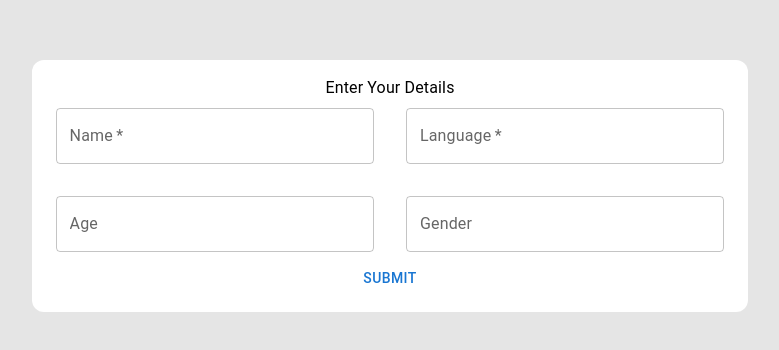
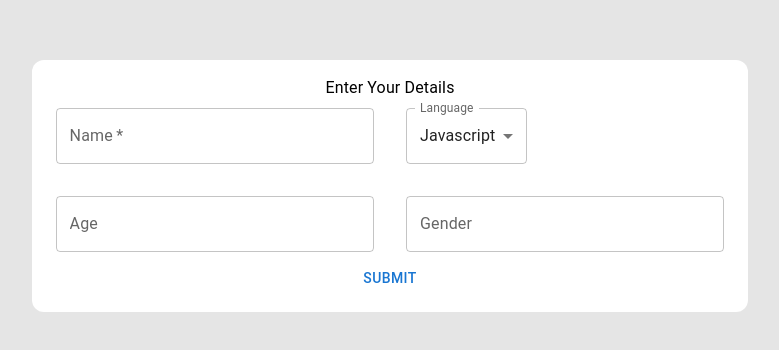
Before and after one commit to kevkanae/assignment2, a React (Create React App) app: page / in a window 1280 px wide. Shown: the part 214-564 px from the top of the page, without its empty margins (250-1029 px from the left). Built offline with nearby package versions, Linux system fonts and the light colour scheme.

Commit message:
minor changes + dummy questions

```diff
--- a/src/pages/Home.tsx
+++ b/src/pages/Home.tsx
@@ -1,16 +1,24 @@
-import { Box, Button, Grid, TextField, Typography } from "@mui/material";
+import {
+  Box,
+  Button,
+  Grid,
+  TextField,
+  MenuItem,
+  Typography,
+} from "@mui/material";
 import { useState } from "react";
 import { useNavigate } from "react-router-dom";
+import { languages } from "../utils/Languages";
 
 const Home = () => {
   const navigate = useNavigate();
   const [name, setName] = useState<string>("");
-  const [lang, setLang] = useState<string>("");
+  const [lang, setLang] = useState<string>("JS");
 
   const handleName = (e: React.ChangeEvent<HTMLInputElement>) =>
     setName(e.currentTarget.value);
   const handleLang = (e: React.ChangeEvent<HTMLInputElement>) =>
-    setLang(e.currentTarget.value);
+    setLang(e.target.value);
 
   const handleSubmit = () => {
     if (name !== "" && lang !== "") {
@@ -64,13 +72,18 @@ const Home = () => {
                 value={name}
               />,
               <TextField
+                id="outlined-select-currency"
+                select
                 label="Language"
-                variant="outlined"
-                fullWidth
-                required
+                value={lang}
                 onChange={handleLang}
-                value={lang}
-              />,
+              >
+                {languages.map((option) => (
+                  <MenuItem key={option.value} value={option.value}>
+                    {option.label}
+                  </MenuItem>
+                ))}
+              </TextField>,
               <TextField label="Age" variant="outlined" fullWidth />,
               <TextField label="Gender" variant="outlined" fullWidth />,
             ].map((x, i) => (
--- /dev/null
+++ b/src/utils/Languages.ts
@@ -0,0 +1,10 @@
+export const languages = [
+  {
+    value: "JS",
+    label: "Javascript",
+  },
+  {
+    value: "C++",
+    label: "CPP",
+  },
+];
--- a/src/utils/Questions.ts
+++ b/src/utils/Questions.ts
@@ -1,4 +1,4 @@
-export const questions = [
+export const jsQuestions = [
   {
     questionText: "What is the capital of France?",
     answerOptions: [
```
